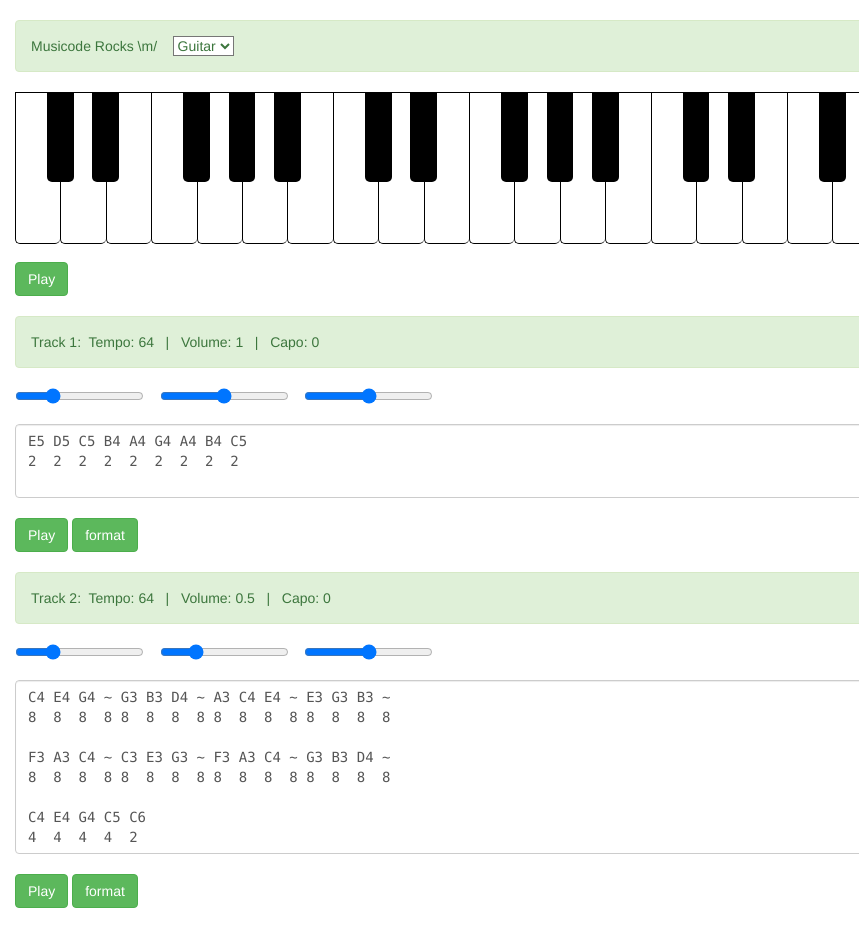
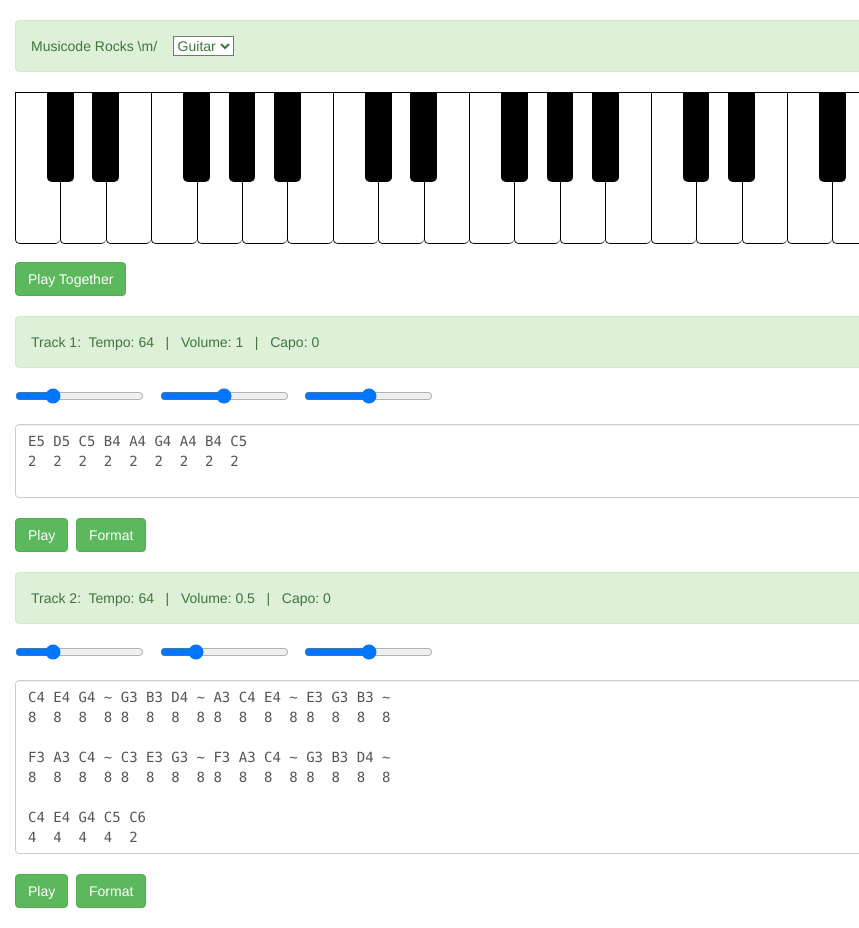
Before and after one commit to tbergman/musicode, a plain HTML site: page index.html in a window 1280 px wide. Shown: the full height of the page, 0-859 px from the left. Drawn offline with Linux system fonts and the light colour scheme.

Commit message:
change button value

```diff
--- a/index.html
+++ b/index.html
@@ -87,7 +87,7 @@
         </select>
     </div>
     <div id="keyboard"></div>
-    <input type="button" id="btn-together" class="btn btn-success" onclick="playOrStopTogether()" value="Play" />
+    <input type="button" id="btn-together" class="btn btn-success" onclick="playOrStopTogether()" value="Play Together" />
 </div>
 
 <div class="block">
@@ -106,8 +106,8 @@
 
     <pre><textarea id="textarea1" spellcheck="false" class="form-control" rows="3" title=""></textarea></pre>
 
-    <input type="button" id="btn-track1" class="btn btn-success" onclick="playOrStopTrack(1)" value="Play">
-    <input type="button" class="btn btn-success" onclick="format(1)" value="format" />
+    <input type="button" id="btn-track1" class="btn btn-success" onclick="playOrStopTrack(1)" value="Play">&nbsp;
+    <input type="button" class="btn btn-success" onclick="format(1)" value="Format" />
 </div>
 
 <div class="block">
@@ -126,8 +126,8 @@
 
     <pre><textarea id="textarea2" spellcheck="false" class="form-control" rows="8" title=""></textarea></pre>
 
-    <input type="button" id="btn-track2" class="btn btn-success" onclick="playOrStopTrack(2)" value="Play" />
-    <input type="button" class="btn btn-success" onclick="format(2)" value="format" />
+    <input type="button" id="btn-track2" class="btn btn-success" onclick="playOrStopTrack(2)" value="Play" />&nbsp;
+    <input type="button" class="btn btn-success" onclick="format(2)" value="Format" />
 </div>
 
 <a href="https://github.com/CMajorRocks/musicode"><img style="position: absolute; top: 0; right: 0; border: 0;" src="https://camo.githubusercontent.com/38ef81f8aca64bb9a64448d0d70f1308ef5341ab/68747470733a2f2f73332e616d617a6f6e6177732e636f6d2f6769746875622f726962626f6e732f666f726b6d655f72696768745f6461726b626c75655f3132313632312e706e67" alt="Fork me on GitHub" data-canonical-src="https://s3.amazonaws.com/github/ribbons/forkme_right_darkblue_121621.png"></a>
@@ -227,7 +227,7 @@
     function imDone() {
         if (++counter == 2) {
             // yes we are done
-            btnTogether.value = 'Play';
+            btnTogether.value = 'Play Together';
             btnTogether.className = 'btn btn-success';
             counter = 0;
             isPlayTogether = false;
@@ -240,7 +240,7 @@
             track2.stop();
             track1 = null;
             track2 = null;
-            btnTogether.value = 'Play';
+            btnTogether.value = 'Play Together';
             btnTogether.className = 'btn btn-success';
             isPlayTogether = false;
         } else {
@@ -256,7 +256,7 @@
 
             track1.play();
             track2.play();
-            btnTogether.value = 'Stop';
+            btnTogether.value = 'Stop Together';
             btnTogether.className = 'btn btn-warning';
             isPlayTogether = true;
         }
```
Also changed, not shown: index-piano.html (+8 -8 lines).
